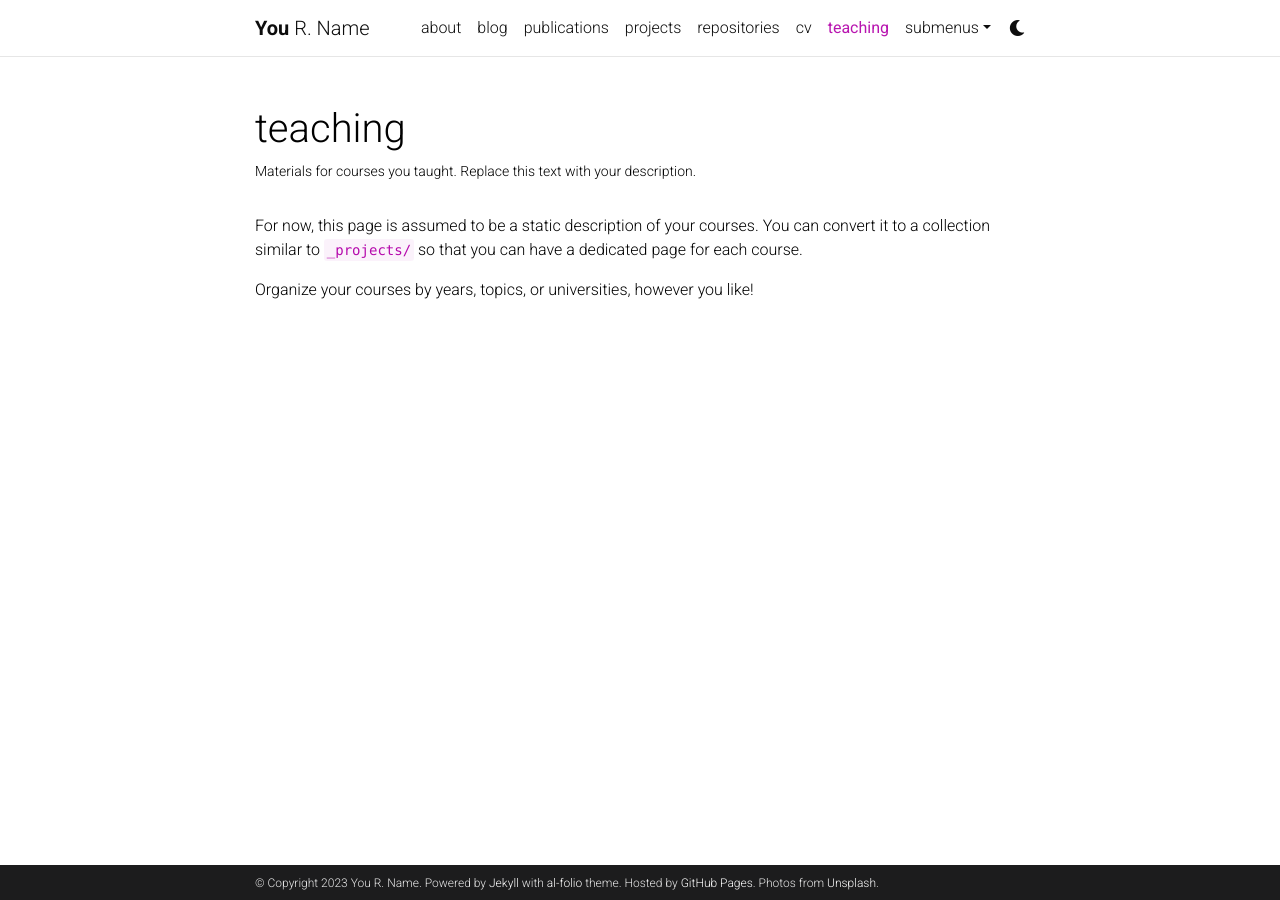
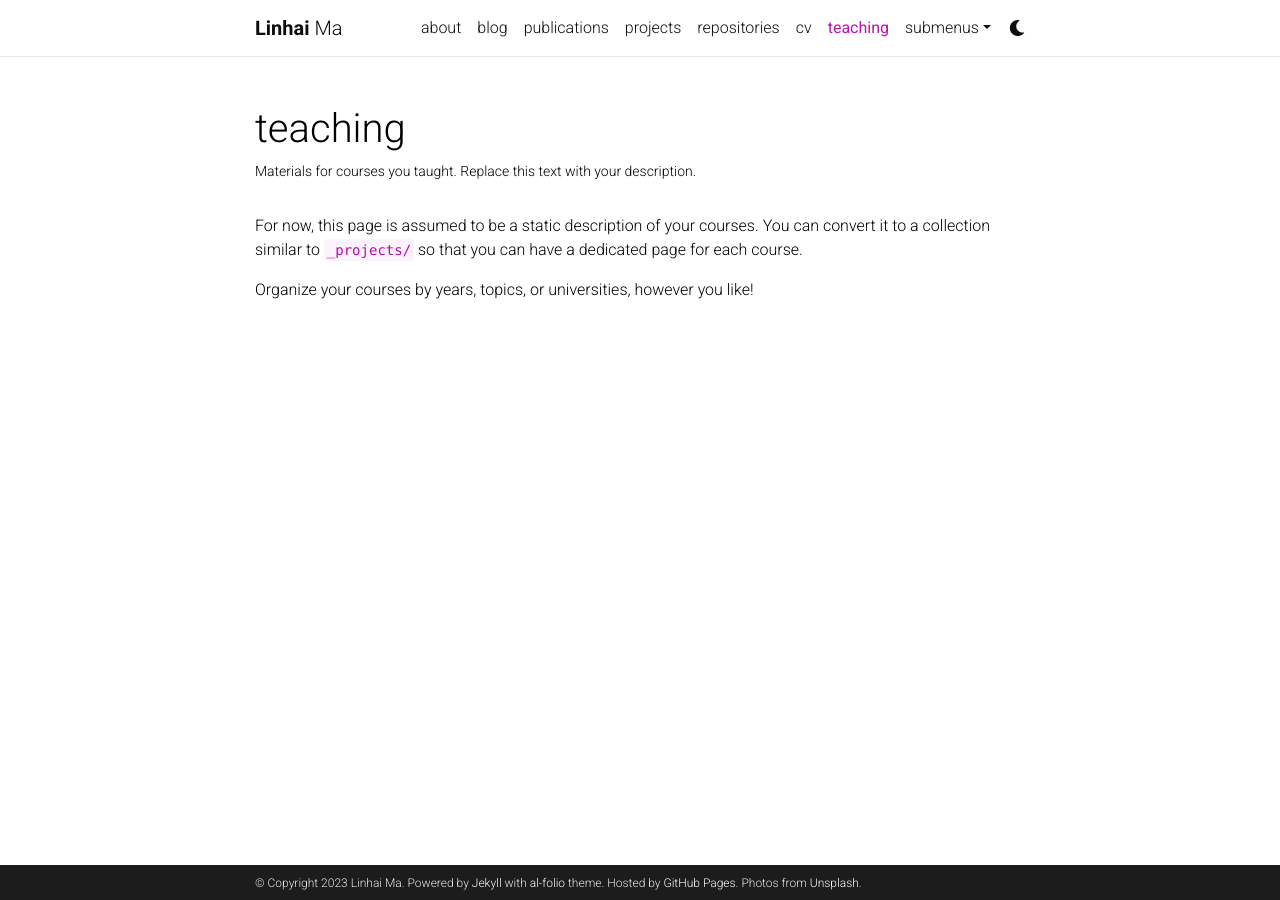
Before and after one commit to SarielMa/SarielMa.github.io, a Jekyll site: the page built from _pages/teaching.md, in a window 1280 px wide. Built offline with Jekyll 4.4.1, drawn with Linux system fonts in a browser that asks for light colours; comment, search, counter and statistics services are not loaded; a style sheet for code colours, icons or effects is not loaded.

Commit message:
Update _config.yml

```diff
--- a/_config.yml
+++ b/_config.yml
@@ -3,10 +3,10 @@
 # -----------------------------------------------------------------------------
 
 title: blank # the website title (if blank, full name will be used instead)
-first_name: You
-middle_name: R.
-last_name: Name
-email: you@example.com
+first_name: Linhai
+middle_name:
+last_name: Ma
+email: l.ma@miami.edu
 description: > # the ">" symbol means to ignore newlines until "footer_text:"
   A simple, whitespace theme for academics. Based on [*folio](https://github.com/bogoli/-folio) design.
 footer_text: >
@@ -19,7 +19,7 @@
 icon: ⚛️  # the emoji used as the favicon (alternatively, provide image name in /assets/img/)
 
 url: https://SarielMa.github.io # the base hostname & protocol for your site
-baseurl: /al-folio # the subpath of your site, e.g. /blog/
+baseurl:  # the subpath of your site, e.g. /blog/
 last_updated: false # set to true if you want to display last updated in the footer
 impressum_path:  # set to path to include impressum link in the footer, use the same path as permalink in a page, helps to conform with EU GDPR
 
```
